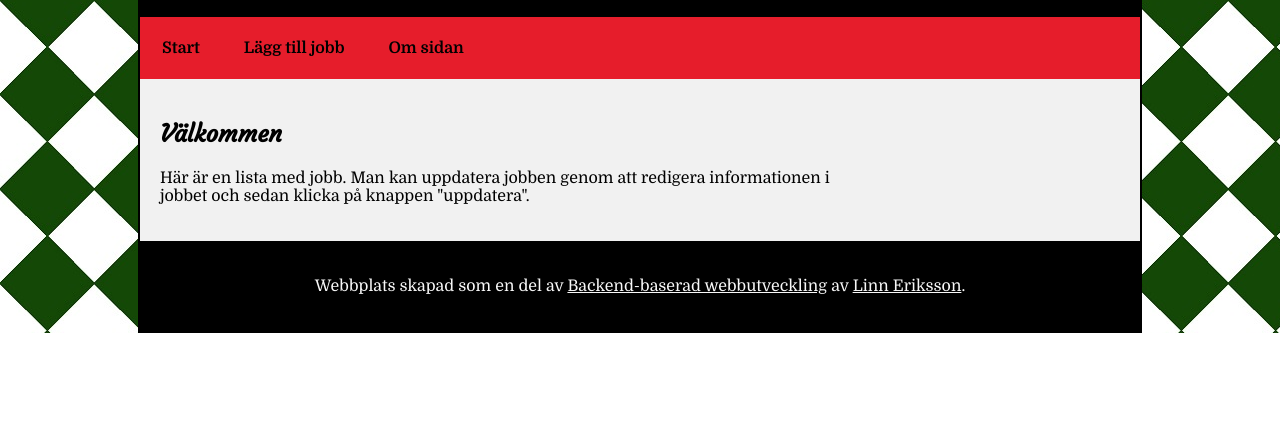
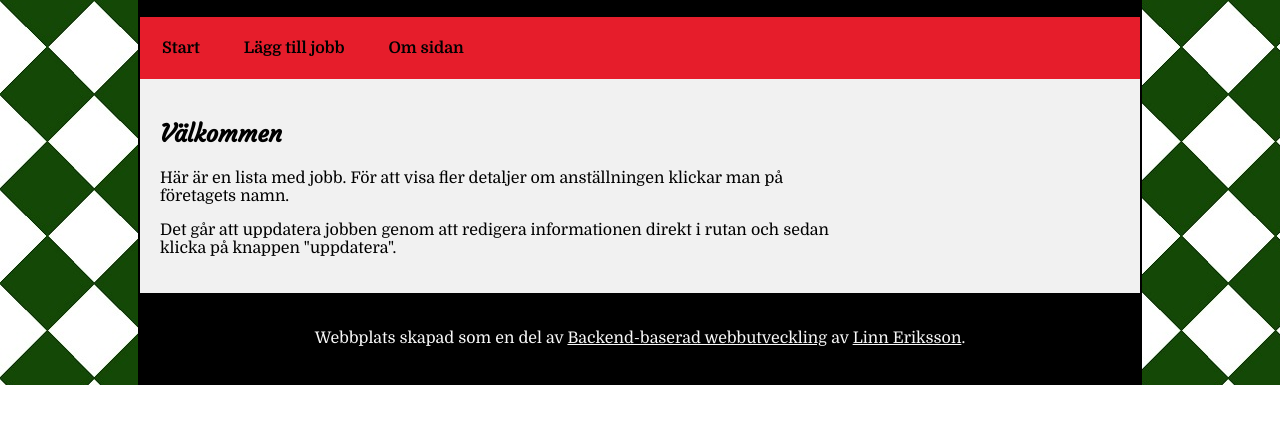
Before and after one commit to LinnEriksson89/DT207G_Moment2_webbplats, a website: page src/index.html in a window 1280 px wide. Shown: the part 142-566 px from the top of the page. Drawn offline with nearby package versions, Linux system fonts and the light colour scheme; files that its build step writes are made by us from their sources; no server answers; files whose address does not match are found by name.

Commit message:
Small corrections due to CSS etc, also added a noscript-tag with information about JS-requirements

```diff
--- a/src/index.html
+++ b/src/index.html
@@ -17,6 +17,7 @@
                 <h1>Backend-baserad webbutveckling - DT207G</h1>
             </a>
             <p>Moment 2</p>
+            <noscript><p>Den här webbsidan kommer inte att fungera korrekt eftersom du inte har aktiverat javascript.</p></noscript>
         </header>
         <nav>
             <ul>
@@ -27,7 +28,8 @@
         </nav>
         <main id="maincontent">
             <h2>Välkommen</h2>
-            <p contenteditable>Här är en lista med jobb. Man kan uppdatera jobben genom att redigera informationen i jobbet och sedan klicka på knappen "uppdatera".</p>
+            <p>Här är en lista med jobb. För att visa fler detaljer om anställningen klickar man på företagets namn.</p>
+            <p>Det går att uppdatera jobben genom att redigera informationen direkt i rutan och sedan klicka på knappen "uppdatera".</p>
             <div id="joblist">
                 <!--Here list of jobs will be added with JS.-->
             </div>
```
Also changed, not shown: src/about.html (+1 -0 lines), src/add.html (+2 -1 lines).
